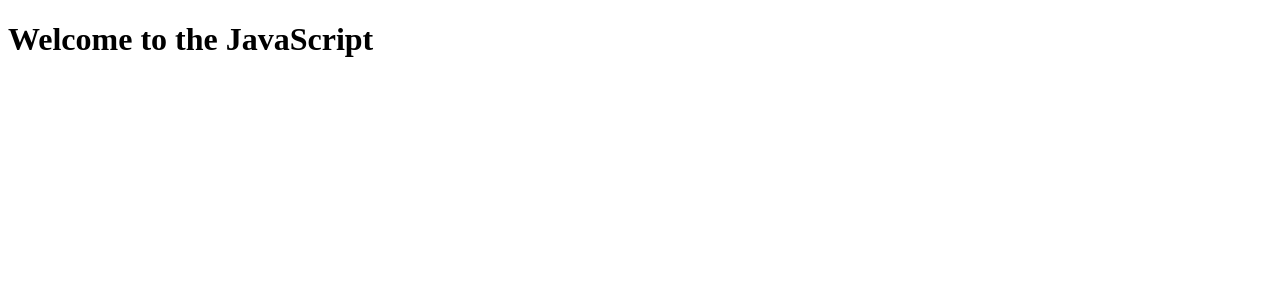
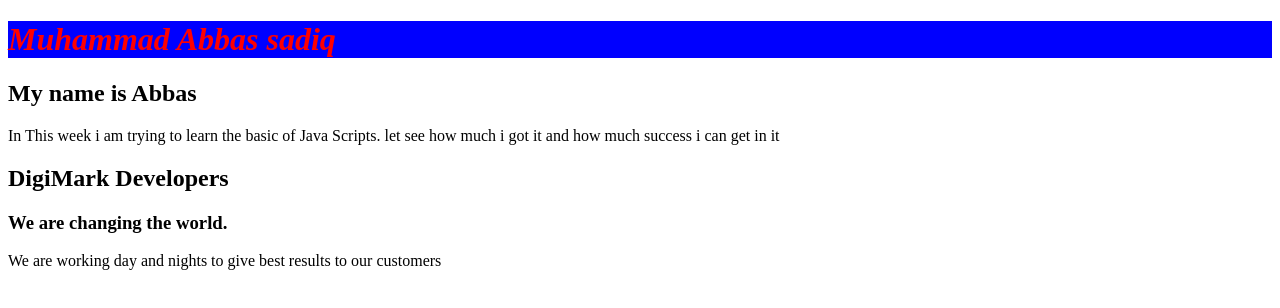
Before and after one commit to sulehree/jsd, a plain HTML site: page index.html in a window 1280 px wide. Drawn offline with Linux system fonts and the light colour scheme.

Commit message:
QuerySelect

```diff
--- a/index.html
+++ b/index.html
@@ -10,16 +10,15 @@
 
 </head>
 <body>
-    <h1 id="one"> Welcome to the JavaScript</h1>
+    <h1 id="one"> Welcome to the JavaScript Learning</h1>
+    <h2>My name is Abbas</h2>
+    <p> In This week i am trying to learn the basic of Java Scripts. let see how much i got it and how much success i can get in it</p>
 
+    <h2 class="digimark">DigiMark Developers</h2>
+    <h3 id="marked"> We are changing the world.</h3>
+    <p class="digimark">   We are working day and nights to give best results to our customers </p>
 
-
-
-
-    <!-- <script src="script.js"></script>   -->
-    <!-- <script src="highorder.js"></script> -->
     <script src="script.js"> </script>
-
 
 </body>
 </html>
--- a/script.js
+++ b/script.js
@@ -0,0 +1,18 @@
+let resultedElement= document.querySelectorAll('p')
+
+// console.log(resultedElement);
+// console.dir(document.querySelector('.digimark'));
+// console.log(document.querySelector('.digimark')); // to select an element with class
+console.log(document.querySelectorAll('#marked')); // to select an element with ID
+
+let htmlelement= document.querySelector('.digimark')
+console.log("innerhtlm",htmlelement.innerHTML); // it includes starting and ending space
+console.log("innertext",htmlelement.innerText); // it ignores starting and ending space
+
+let headingElement=document.querySelector('h1');
+headingElement.innerHTML="<i> Muhammad Abbas sadiq</i>";
+headingElement.style.color="red" // we can change the style
+headingElement.style.backgroundColor="blue"
+headingElement.classList.add("myClass")  // adding class to the html Element
+headingElement.classList.add("myClass1")
+headingElement.classList.remove("myClass1"); // removing class from html element
```
Also changed, not shown: forinloop.js (added, +23 -0 lines), bindfunction.js (line endings or trailing spaces).
